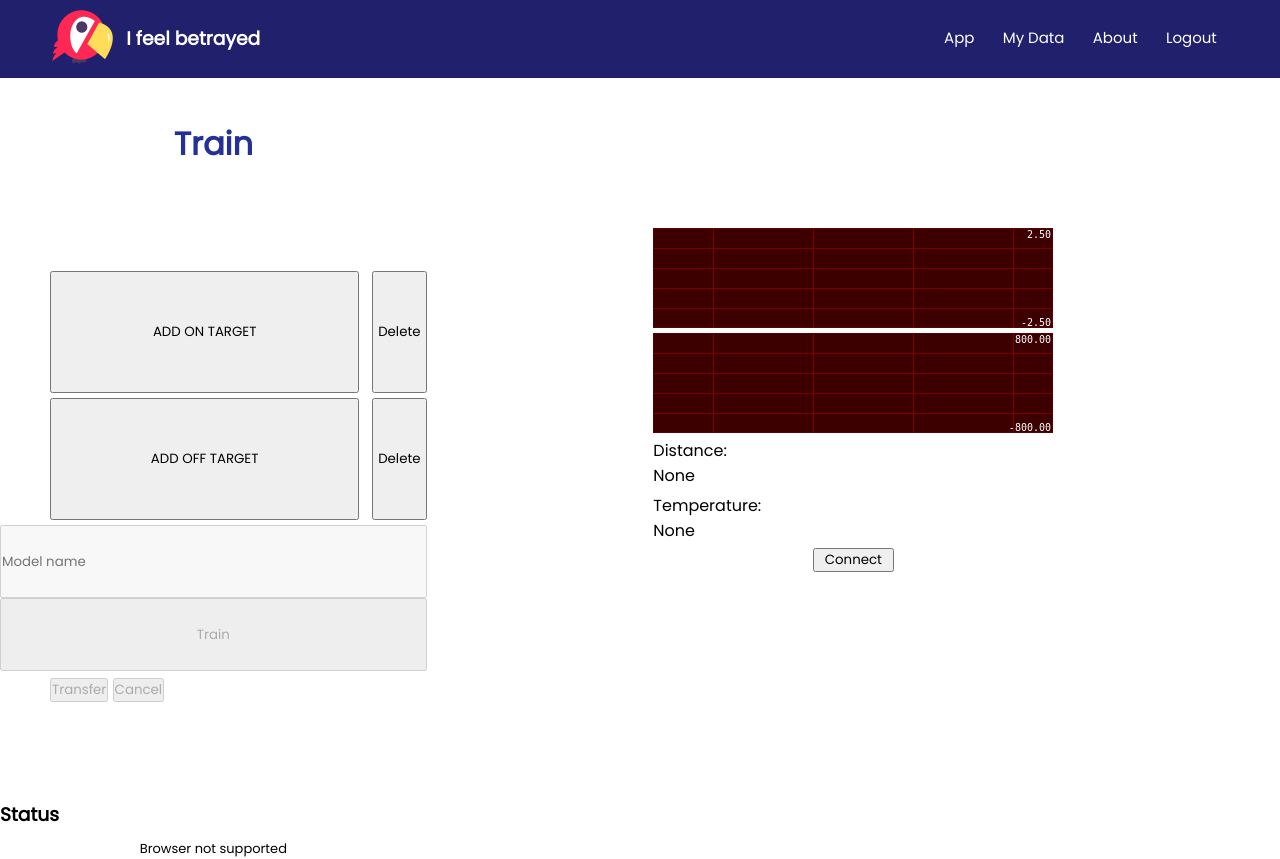
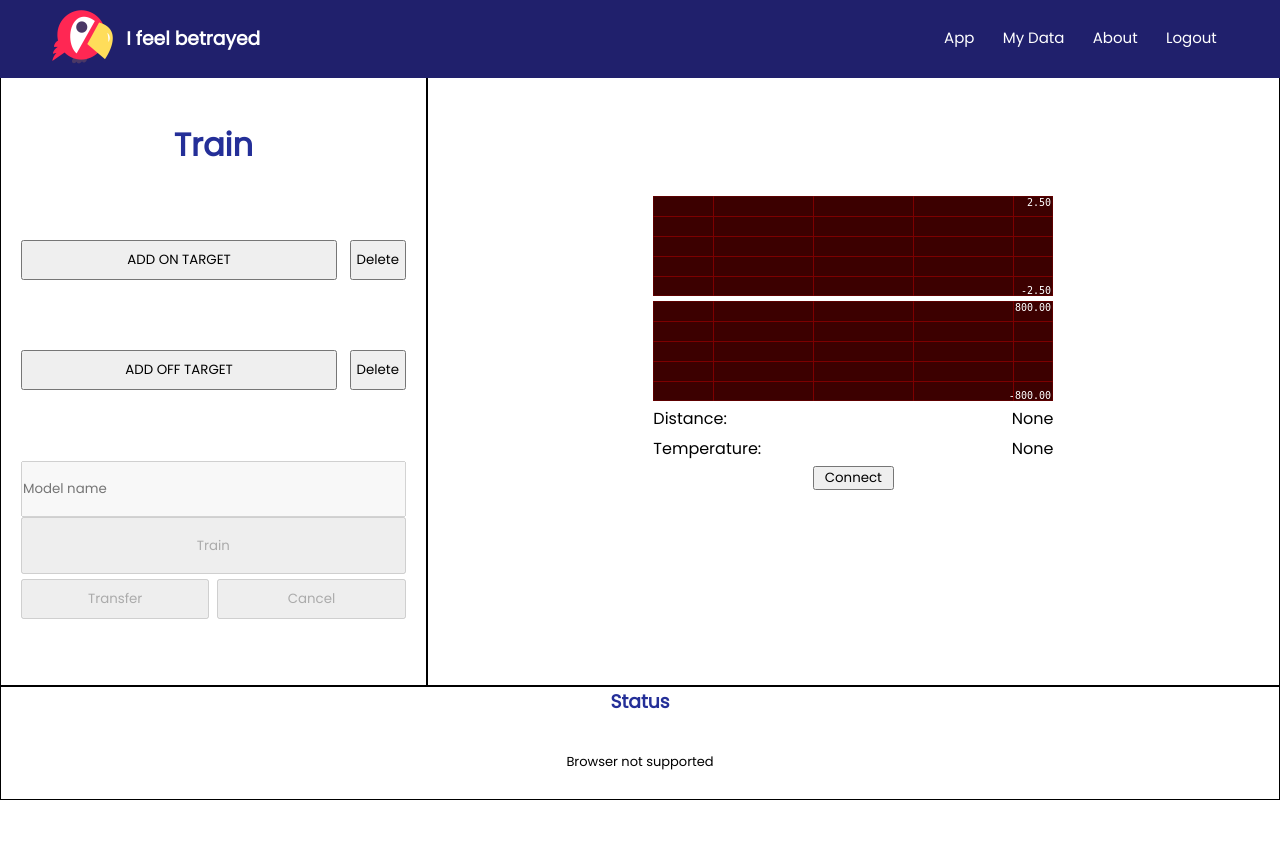
Before and after one commit to xtnctx/BFRBSys, a Django app: page /graph/ in a window 1280 px wide. After the commit the page ends 800 px from the top, so only its background shows below. Run offline with Django 4.2, Linux system fonts and the light colour scheme.

Commit message:
Add files via upload

```diff
--- a/website/base/static/base/styles/app.css
+++ b/website/base/static/base/styles/app.css
@@ -1,12 +1,18 @@
 .app-wrapper {
+    height: 100vh;
     display: grid;
     grid-template-columns: 1fr 2fr;
+    grid-template-rows: 6fr 1fr;
 }
 
+/* row 1 */
 
 .sidebar {
     display: grid;
     row-gap: 5px;
+    border: 1px solid black;
+    padding: 0 20px;
+
 }
 
 .sidebar h1 {
@@ -15,21 +21,40 @@
     text-align: center;
 }
 
-.sidebar div {
-    padding-left: 50px;
+.sidebar button {
+    height: 40px;
 }
 
+
 .mainapp {
-    height: 100vh;
     display: grid;
     place-content: center;
     row-gap: 5px;
-    /* border: 1px solid black; */
+    border: 1px solid black;
 }
 
 .mainapp h1 {
     text-align: center;
 }
+
+/* row 2 */
+.status-container {
+    display: grid;
+    grid-column: 1 / span 2;
+    border: 1px solid black;
+}
+
+.status-container h3 {
+    color: rgb(36, 47, 152);
+    text-align: center;
+}
+
+#status-label {
+    font-size: small;
+    text-align: center;
+    padding-top: 10px;
+}
+
 
 .ble {
     display: flex;
@@ -42,11 +67,6 @@
     padding: 0 10px;
 }
 
-#status-label {
-    font-size: small;
-    text-align: center;
-    padding-top: 10px;
-}
 
 .smoothie-chart-tooltip {
     background: #444;
@@ -71,30 +91,28 @@
     grid-template-columns: 1fr;
 }
 
+.prox-container {
+    display: grid;
+    grid-template-columns: 1fr 1fr;
+    grid-gap: 0.8rem;
+}
+
+.prox-container p {
+    text-align: right;
+}
+
+.train-container {
+    display: grid;
+    grid-template-columns: 1fr 1fr;
+    grid-gap: 0.5rem;
+}
+
+
+
 
 
 @media(max-width:700px) {
     .sidebar h1 {
         font-size: 15px;
     }
-
-    .sidebar div {
-        padding-left: 10px;
-    }
-
-    .distance-container h2 {
-        font-size: 12px;
-    }
-
-    .distance-container div {
-        font-size: 10px;
-    }
-
-    .temperature-container h2 {
-        font-size: 12px;
-    }
-
-    .temperature-container div {
-        font-size: 10px;
-    }
 }
```
